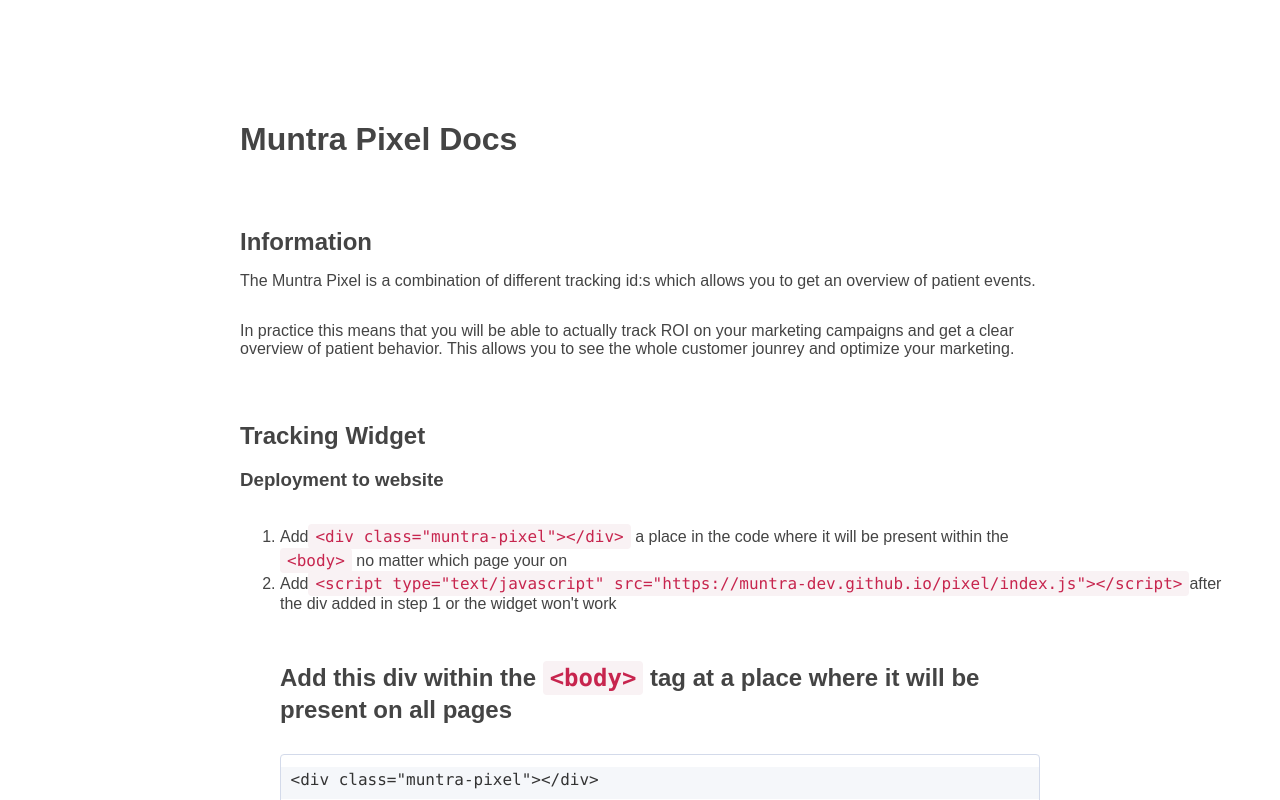
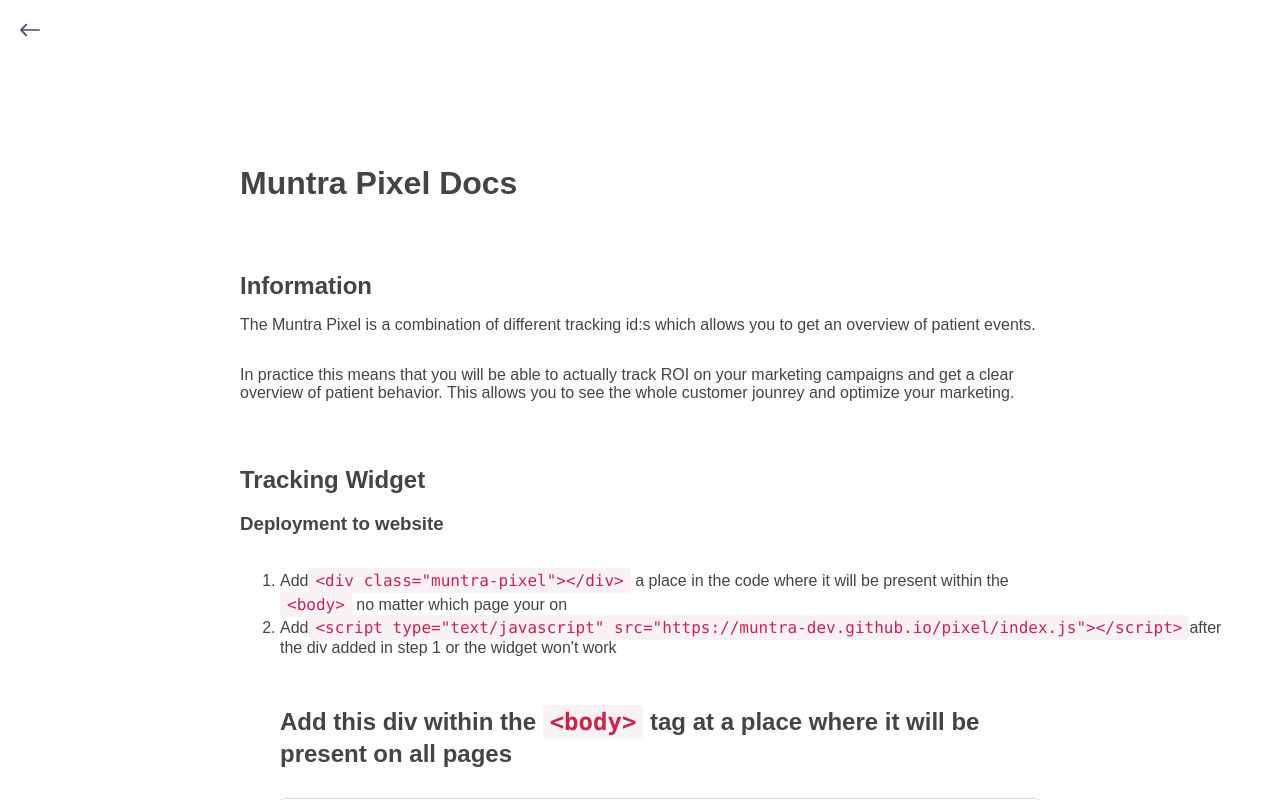
Before and after one commit to muntra-dev/muntra-docs, a React (Create React App) app: page / in a window 1280 px wide. Both pictures are taken after a click on the button "Muntra Pixel". Shown: the top 800 px of the page. Built offline with nearby package versions, Linux system fonts and the light colour scheme.

Commit message:
BackButton

```diff
--- /dev/null
+++ b/src/assets/svg/LeftArrowSVG.js
@@ -0,0 +1,15 @@
+import React from "react";
+
+const LeftArrowSVG = ({ classProp }) => (
+  <svg
+    className={`LeftArrowSVG ${classProp}`}
+    xmlns='http://www.w3.org/2000/svg'
+    width='400.004'
+    height='400.004'
+    viewBox='0 0 400.004 400.004'
+  >
+    <path d='M382.688 182.686H59.116l77.209-77.214c6.764-6.76 6.764-17.726 0-24.485-6.764-6.764-17.73-6.764-24.484 0L5.073 187.757c-6.764 6.76-6.764 17.727 0 24.485l106.768 106.775a17.252 17.252 0 0012.242 5.072c4.43 0 8.861-1.689 12.242-5.072 6.764-6.76 6.764-17.726 0-24.484l-77.209-77.218h323.572c9.562 0 17.316-7.753 17.316-17.315 0-9.562-7.753-17.314-17.316-17.314z' />
+  </svg>
+);
+
+export default LeftArrowSVG;
--- a/src/components/App.js
+++ b/src/components/App.js
@@ -1,5 +1,6 @@
 import BookingWidget from "./BookingWidget";
 import BookingWidgetSVG from "../assets/svg/BookingWidgetSVG";
+import LeftArrowSVG from "../assets/svg/LeftArrowSVG";
 import React, { useState } from "react";
 import ReferralWidget from "./ReferralWidget";
 import ReferralWidgetSVG from "../assets/svg/ReferralWidgetSVG";
@@ -11,8 +12,25 @@
   const [showReferral, setShowReferral] = useState(false);
   const [showBooking, setShowBooking] = useState(false);
 
+  const isAtPage = showBooking || showReferral || showPixel;
+
+  function resetPageStates() {
+    setShowBooking(false);
+    setShowPixel(false);
+    setShowReferral(false);
+  }
+
   return (
     <div style={{ height: "100vh" }}>
+      {isAtPage && (
+        <div
+          role='button'
+          onClick={resetPageStates}
+          className='backButtonContainer'
+        >
+          <LeftArrowSVG classProp='backButton' />
+        </div>
+      )}
       {!showBooking && !showPixel && !showReferral && (
         <div className='flex justAndAlignCenter muntraBackground'>
           <div className='flexCol justAndAlignCenter'>
--- a/src/index.css
+++ b/src/index.css
@@ -34,6 +34,18 @@
 
 #root {
   height: 100vh;
+}
+
+.backButton {
+  fill: #454f63 !important;
+  max-height: 20px;
+  max-width: 20px;
+  stroke: #454f63;
+  margin: 20px 0px 0px 20px;
+  cursor: pointer;
+}
+
+.backButtonContainer {
 }
 
 .SelectButton {
```
